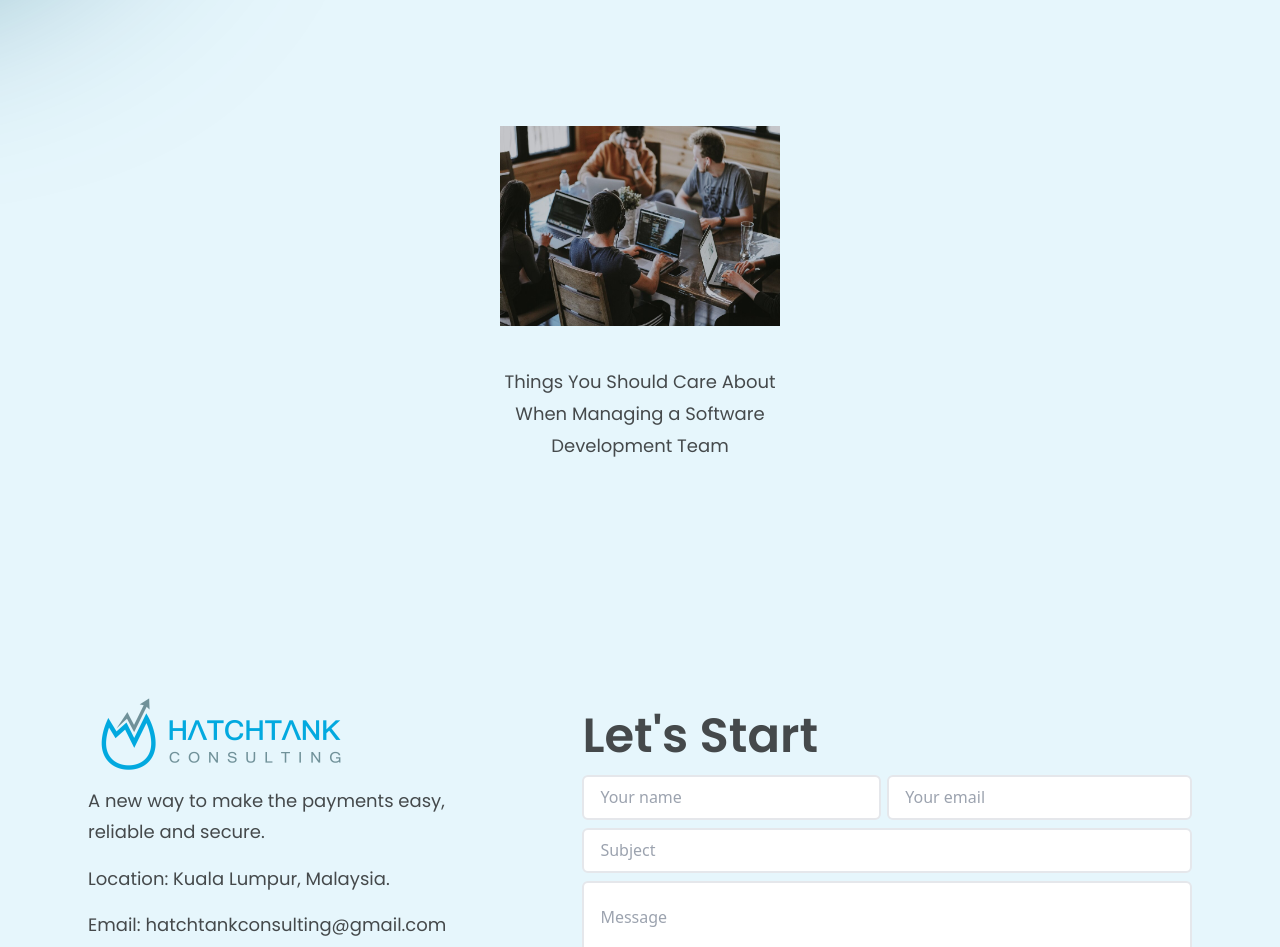
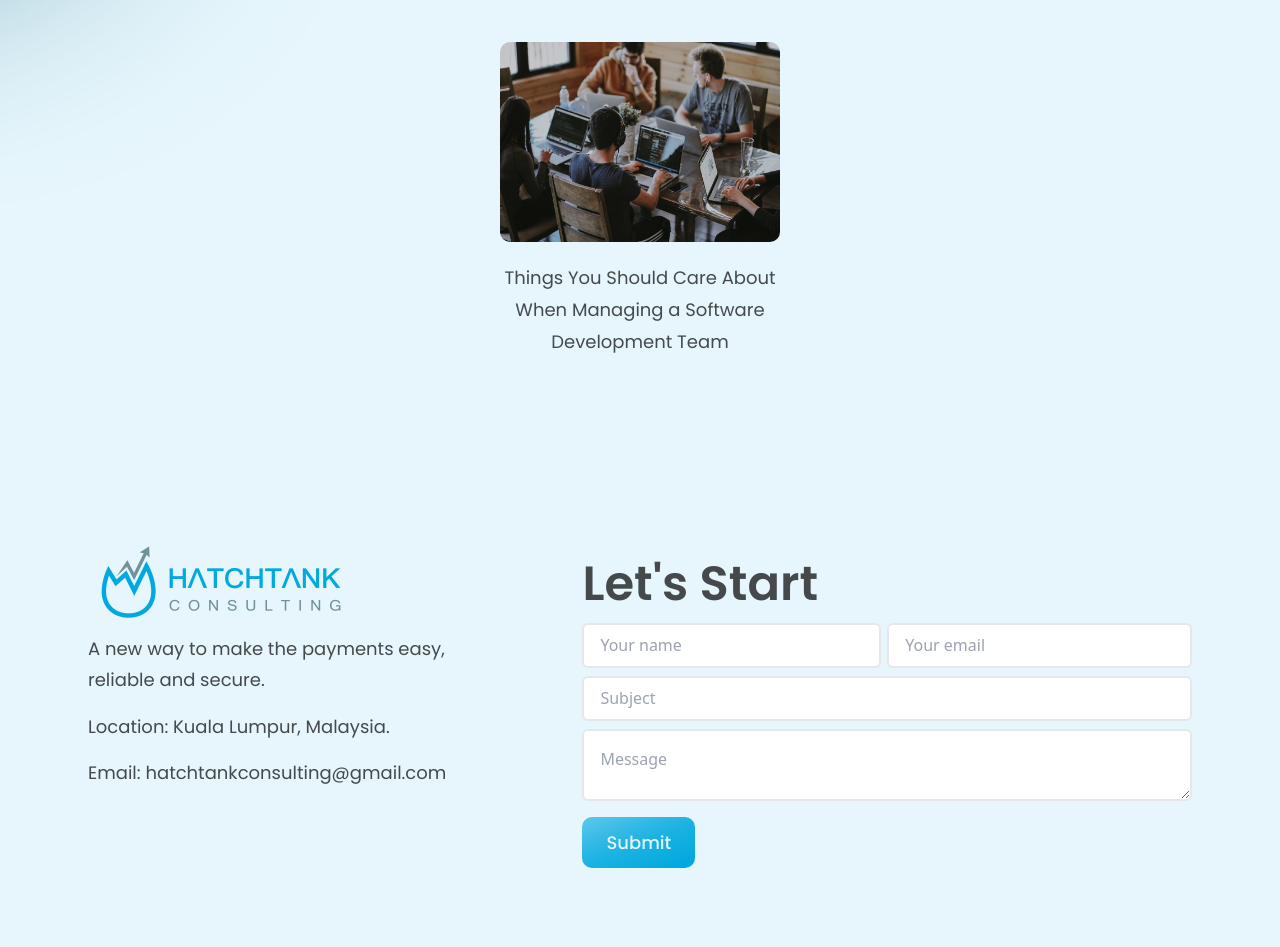
Before and after one commit to nicolecht/hatchtank_v2, a React (Vite) app: page / in a window 1280 px wide. Shown: the part 3920-4867 px from the top of the page. Built offline with nearby package versions, Linux system fonts and the light colour scheme.

Commit message:
completed contactForm(php) component

```diff
--- a/package.json
+++ b/package.json
@@ -9,6 +9,7 @@
     "preview": "vite preview"
   },
   "dependencies": {
+    "axios": "^1.1.3",
     "react": "^18.2.0",
     "react-dom": "^18.2.0"
   },
--- a/src/App.jsx
+++ b/src/App.jsx
@@ -1,6 +1,7 @@
 import React from "react";
 import styles from "./style";
 import { Navbar, Hero, Stats, Business, Billing, CardDeal, Team, Clients, Blog, Footer, Contact } from "./components";
+
 
 
 const App = () => (
--- a/src/components/Blog.jsx
+++ b/src/components/Blog.jsx
@@ -8,22 +8,11 @@ const BlogPost = ({ img, title }) => (
     href="https://medium.com/@nicolecht/the-5-best-purchases-ive-made-f0461297e0d6"
     target="_blank"
   >
-    <div className="flex justify-between flex-col px-10 py-12 rounded-[20px] max-w-[400px] md:mr-10 sm:mr-5 mr-0 my-5 feedback-card">
-      <img src={img} alt="img" className="w-[280px] h-[200px] object-fill m-auto" />
-      <p className="font-poppins font-normal text-[18px] leading-[32px] text-dimBlack my-10 text-center">
+    <div className="flex justify-between flex-col p-10 rounded-[20px] max-w-[400px] md:mr-10 sm:mr-5 mr-0 my-5 feedback-card">
+      <img src={img} alt="img" className="w-[280px] h-[200px] object-fill m-auto rounded-[10px]"/>
+      <p className="font-poppins font-normal text-[18px] leading-[32px] text-dimBlack mt-5 text-center">
         {title}
       </p>
-      {/* <div className="flex flex-row">
-      <img src={img} alt={name} className="w-[48px] h-[48px] rounded-full" />
-      <div className="flex- flex-col ml-4">
-        <h4 className="font-poppins font-semibold text-[20px] leading-[32px] text-dimBlack">
-          {name}
-        </h4>
-        <p className="font-poppins font-semibold text-[16px] leading-[24px] text-dimBlack">
-          {title}
-        </p>
-      </div>
-    </div> */}
     </div>
   </a>
 );
--- a/src/components/ContactForm.jsx
+++ b/src/components/ContactForm.jsx
@@ -1,19 +1,30 @@
 import styles from "../style";
 import { logo } from "../assets";
+import React, { Component } from "react";
 
-const ContactForm = () => {
-  const submitted = () => {
-    alert("Message Submitted!");
+class ContactForm extends Component {
+  constructor(props) {
+    super(props);
+  }
+
+  render() {
+    const handleFormSubmit = () => {
+      alert("Message Submitted");
     };
 
     return (
       <div className="flex-[1.5] w-full md:mt-0 mt-10 px-6">
         <h1 className={`${styles.heading2}`}>Let's Start</h1>
-      <form action="../contactForm.php" method="post" onSubmit={submitted}>
+        <form
+          action="../contactForm.php"
+          method="post"
+          onSubmit={handleFormSubmit}
+        >
           <div className="flex flex-row justify-between mb-2">
             <div className="w-full ">
               <input
                 id="name"
+                name="name"
                 type="text"
                 className="h-[45px] w-[98%] p-4 rounded-md border-2 bg-prima"
                 placeholder="Your name"
@@ -23,6 +34,7 @@ const ContactForm = () => {
             <div className="w-full">
               <input
                 id="email"
+                name="email"
                 type="email"
                 placeholder="Your email"
                 className="h-[45px] w-full p-4 rounded-md border-2 bg-prima"
@@ -33,6 +45,7 @@ const ContactForm = () => {
           <div className="flex flex-col mb-2">
             <input
               id="subject"
+              name="subject"
               type="text"
               placeholder="Subject"
               className="h-[45px] w-full p-4 rounded-md border-2 bg-prima"
@@ -40,11 +53,9 @@ const ContactForm = () => {
             />
           </div>
           <div className="flex flex-col mb-4">
-          <input
+            <textarea
               id="message"
-            type="textarea"
-            row="10"
-            col="30"
+              name="message"
               placeholder="Message"
               className="h-[72px] w-full p-4 rounded-md border-2 bg-prima"
               required
@@ -53,6 +64,8 @@ const ContactForm = () => {
           <div className="">
             <button
               type="submit"
+              id="submit"
+              name="submit"
               className={`py-3 px-6 bg-blue-gradient font-poppins font-medium text-[18px] text-primary outline-none rounded-[10px] hover:scale-105 duration-200 ${styles}`}
             >
               Submit
@@ -61,6 +74,7 @@ const ContactForm = () => {
         </form>
       </div>
     );
-};
+  }
+}
 
 export default ContactForm;
```
Also changed, not shown: 2 other files (tests, documents, lock files or other folders). Lines whose indentation alone changed are shown as unchanged.
